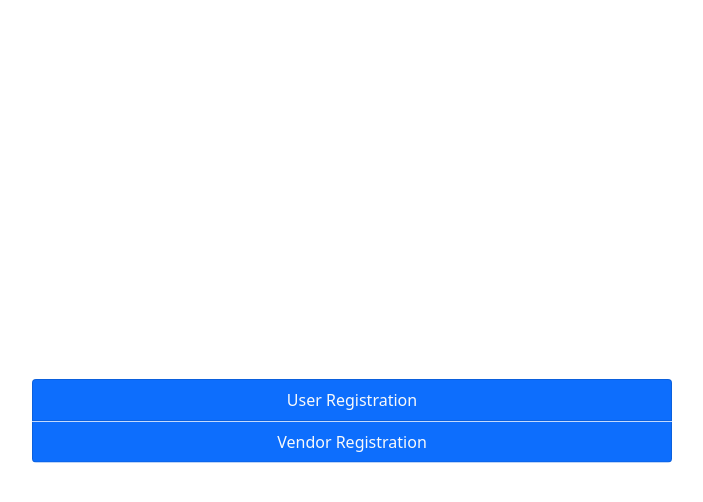
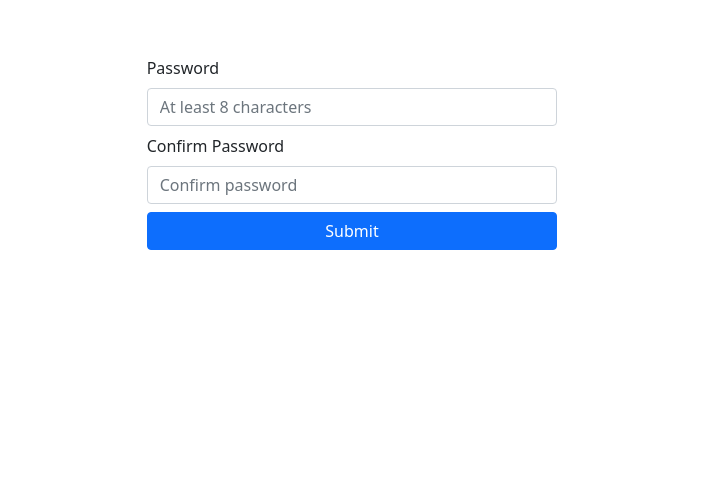
Before and after one commit to TajbiurShahriorRimon/E-Commmerce-with-Spring-Boot, a React (Create React App) app in the folder React/e-commerce/: page / in a window 1280 px wide. Shown: the top 502 px of the page, without its empty margins (288-991 px from the left). Built offline with nearby package versions, Linux system fonts and the light colour scheme.

Commit message:
Login page created

```diff
--- a/React/e-commerce/src/Routes.tsx
+++ b/React/e-commerce/src/Routes.tsx
@@ -1,6 +1,7 @@
 import React from 'react';
 import {Routes,Route} from "react-router-dom";
 import App from './App';
+import UserPassword from './components/Forms/UserPassword';
 import UserRegistration from './components/Forms/UserRegistration';
 import VendorRegistrationShop from './components/Forms/VendorRegistrationShop';
 import VendorRegistrationUser from './components/Forms/VendorRegistrationUser';
@@ -12,7 +13,7 @@ function MainRoutes(){
         <div>
             <Routes>
 
-                    <Route path="/" element={<RegOption/>}/>
+                    <Route path="/" element={<UserPassword/>}/>
                     <Route path="/uReg" element={<UserRegistration/>}/>
                     <Route path="/uVendorReg" element={<VendorRegistrationUser/>}/>
                     <Route path="/sVendorReg" element={<VendorRegistrationShop/>}/>
--- /dev/null
+++ b/React/e-commerce/src/components/Forms/UserPassword.tsx
@@ -0,0 +1,46 @@
+import React, { useState } from 'react';
+import { Input,Row,Form,Col,Label,Button,Container } from 'reactstrap';
+
+export default function UserPassword(){
+
+
+
+    const [passwordObj,setPassword]=useState({
+        password:"",
+        confirmPassword:""
+
+
+    });
+
+
+    return(
+        <div>
+
+            <Row className='justify-content-center my-5'>
+                <Col md={4}>
+                    <Form >
+                        <div>
+                            <Label className='form-label my-2' for="pass">
+                                Password
+                            </Label>
+                            <Input type="password" id="pass" name="password"
+                               placeholder='At least 8 characters' minlength="8" required
+                            />
+                            <Label className='form-label my-2' for="confirmPass">
+                                Confirm Password
+                            </Label>
+                            <Input type="password" id="confirmPass" name="confirmPassword"
+                               placeholder='Confirm password' minlength="8" required
+                            />
+                            <Button className='my-2 w-100' type='submit' color='primary'>Submit</Button>
+                        </div>
+                    </Form>
+
+                </Col>
+            </Row>
+
+        </div>
+    )
+
+
+}
```
